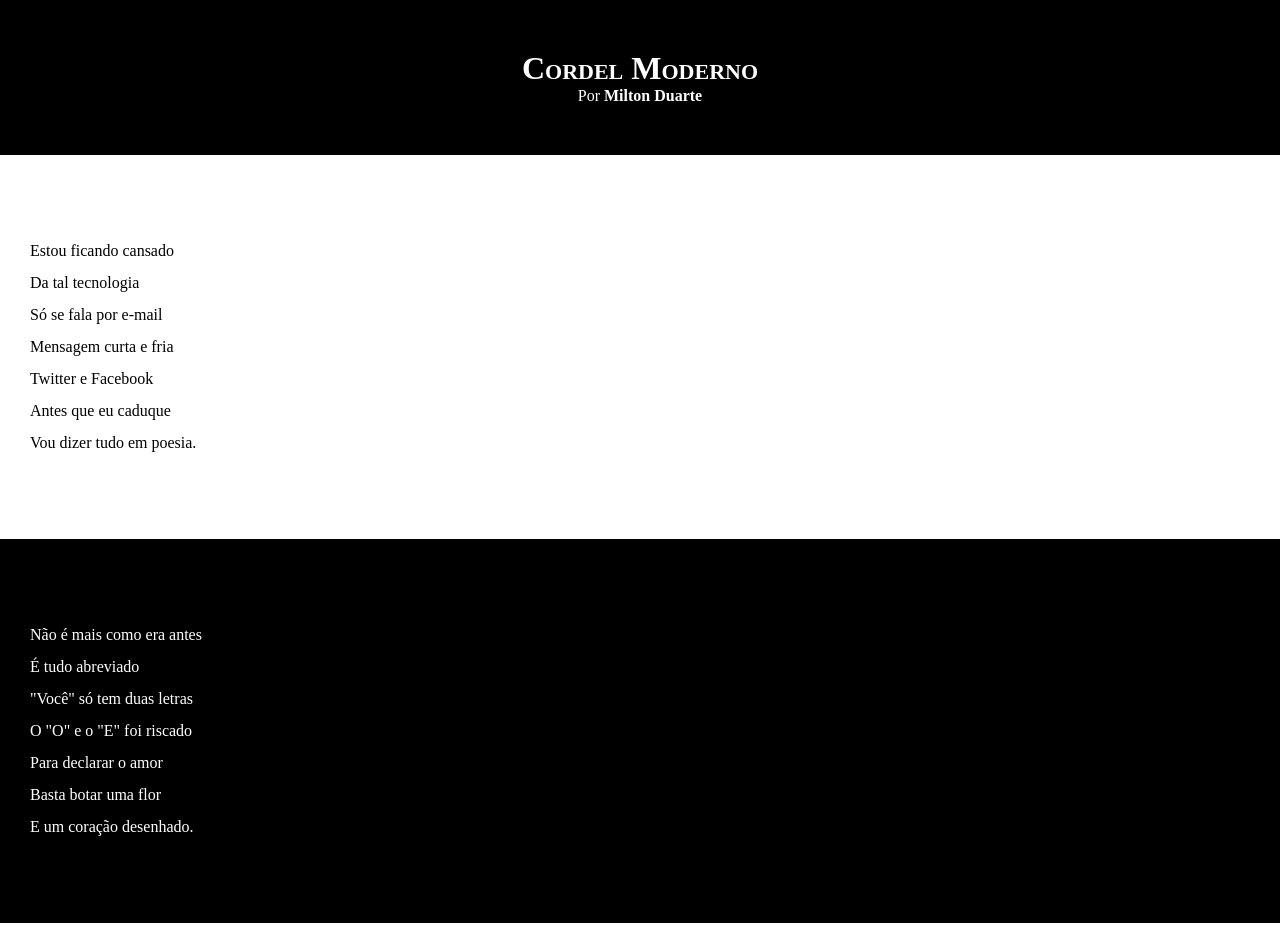
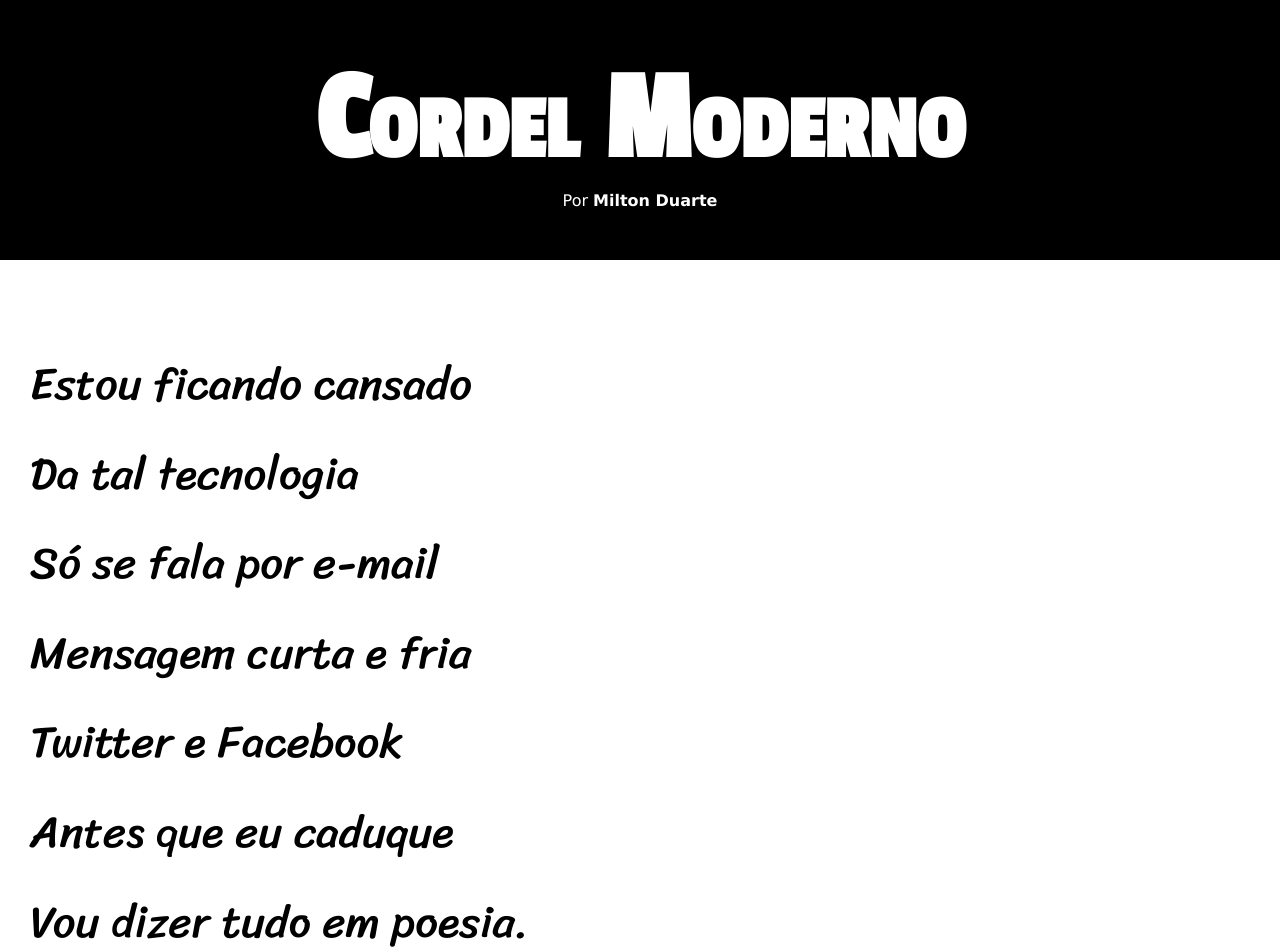
Before and after one commit to caiorossini90/estudos, a plain HTML site: page curso-html-css-3/desafio12/index.html in a window 1280 px wide. Shown: the top 952 px of the page. Drawn offline with Linux system fonts and the light colour scheme.

Commit message:
atualizacao dos estilos cordel

```diff
--- a/curso-html-css-3/desafio12/style.css
+++ b/curso-html-css-3/desafio12/style.css
@@ -1,13 +1,23 @@
 @charset "UTF-8";
+
+@import url('https://fonts.googleapis.com/css2?family=Passion+One&family=Sriracha&display=swap');
+
+:root {
+    --fonte1: Verdana, Geneva, Tahoma, sans-serif;
+    --fonte2: 'Passion One', cursive;
+    --fonte3: 'Sriracha', cursive;
+}
 
 * {
     margin: 0px;
     padding: 0px;
+    font-size: 1em;
 }
 
 html, body {
     background-color: darkgray;
     min-height: 100vh;
+    font-family: var(--fonte1);
 }
 
 header {
@@ -19,6 +29,8 @@ header {
 header > h1 {
     padding-top: 50px;
     font-variant: small-caps;
+    font-family: var(--fonte2);
+    font-size: 10vw;
 }
 
 header > p {
@@ -40,6 +52,8 @@ section {
     padding-bottom: 10vh;
     line-height: 2em;
     padding-left: 30px;
+    font-family: var(--fonte3);
+    font-size: 3.5vw;
 }
 
 section.normal {
@@ -53,8 +67,9 @@ section.imagem {
 }
 
 section.imagem > p {
-    width: 400px;
-    background-color: rgba(0, 0, 0, 0.414);
+    display: inline-block;
+    background-color: rgba(0, 0, 0, 0.214);
+    padding: 5px;
 }
 
 footer {
```
